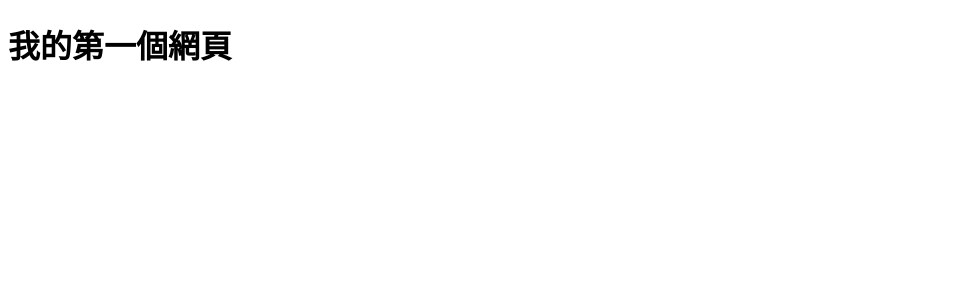
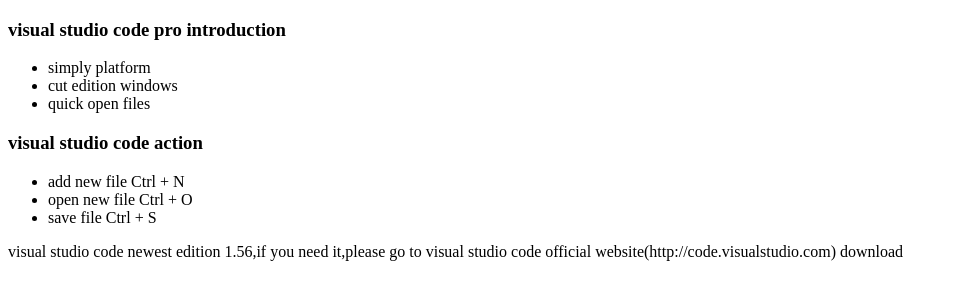
Before and after one commit to sheenaliu1212/HtmlCssJava, a plain HTML site: page index.html in a window 1280 px wide. Shown: the whole page, without its empty margins (0-957 px from the left). Drawn offline with Linux system fonts and the light colour scheme.

Commit message:
練習使用section、article、aside標籤

```diff
--- a/index.html
+++ b/index.html
@@ -3,9 +3,33 @@
   <head>
     <meta charset="UTF-8" />
     <meta name="viewport" content="width=device-width, initial-scale=1.0" />
-    <title>我的第一個網頁</title>
+    <title>ch02 example</title>
   </head>
   <body>
-    <h1>我的第一個網頁</h1>
+    <article>
+      <section>
+        <h3>visual studio code pro introduction</h3>
+        <ul>
+          <li>simply platform</li>
+          <li>cut edition windows</li>
+          <li>quick open files</li>
+        </ul>
+      </section>
+      <section>
+        <h3>visual studio code action</h3>
+        <ul>
+          <li>add new file Ctrl + N</li>
+          <li>open new file Ctrl + O</li>
+          <li>save file Ctrl + S</li>
+        </ul>
+      </section>
+      <aside>
+        <p>
+          visual studio code newest edition 1.56,if you need it,please go to
+          visual studio code official website(http://code.visualstudio.com)
+          download
+        </p>
+      </aside>
+    </article>
   </body>
 </html>
```
